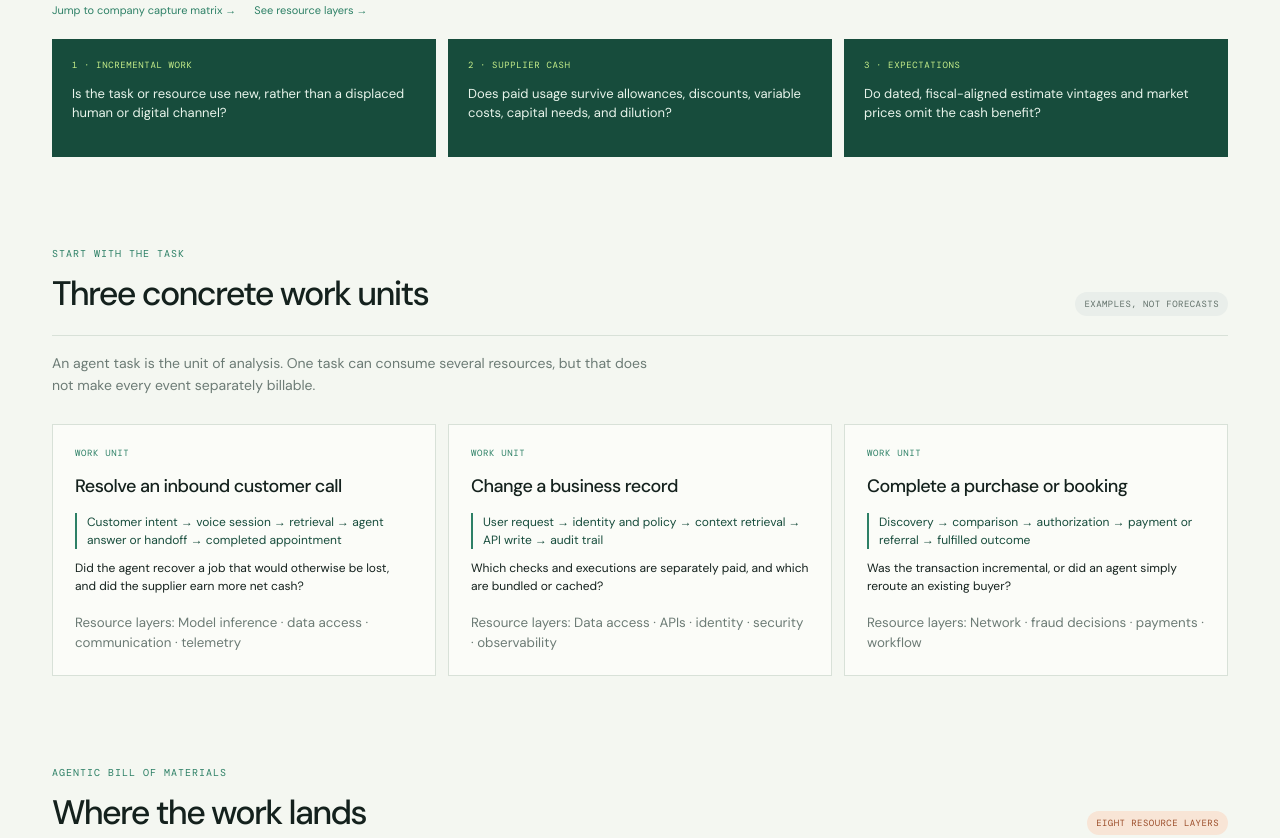
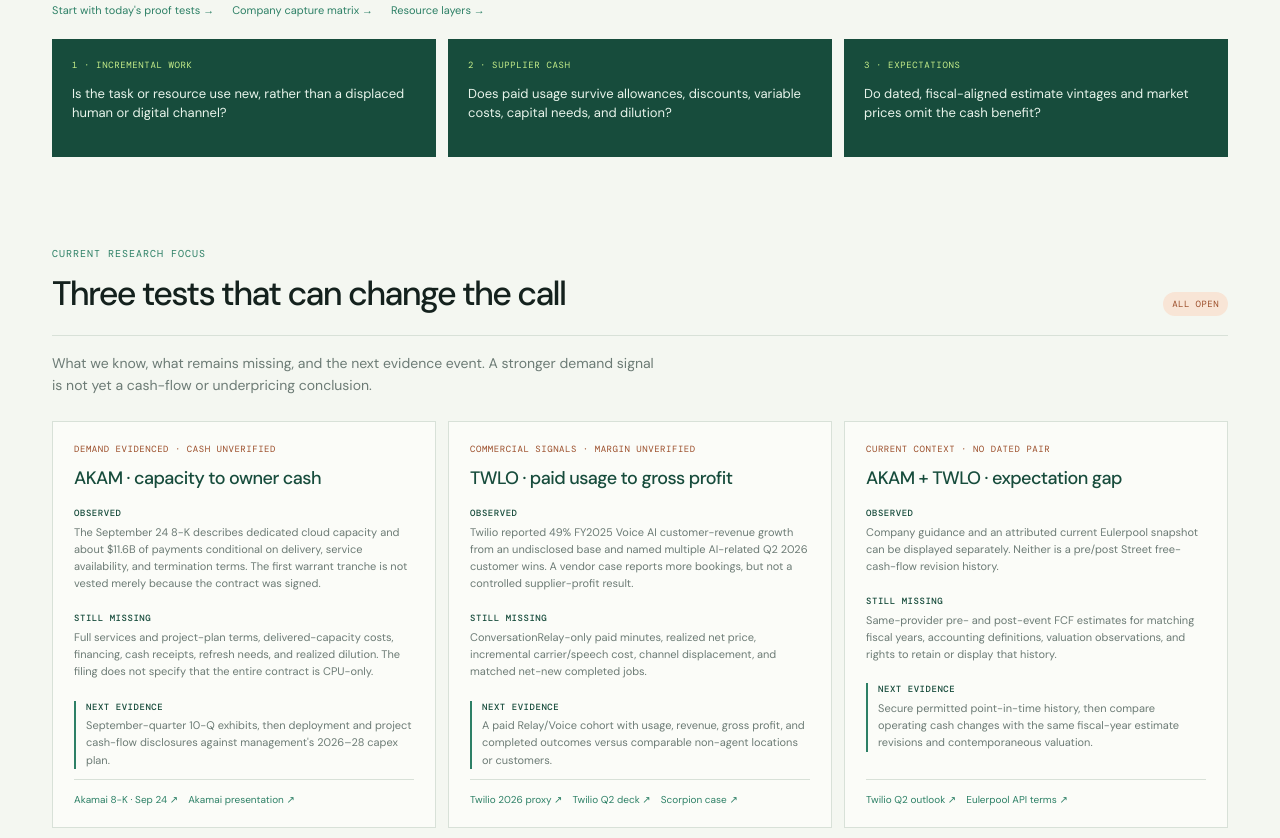
Before and after one commit to gundemkorel/agentic-economy-dashboard, a plain HTML site: page economic-map.html in a window 1280 px wide. Shown: the part 641-1479 px from the top of the page. Drawn offline with nearby package versions, Linux system fonts and the light colour scheme.

Commit message:
Focus agentic proof gates on cash capture and expectations

```diff
--- a/app.js
+++ b/app.js
@@ -240,12 +240,13 @@
   const liveRows = Array.isArray(marketSnapshot?.rows) ? marketSnapshot.rows : [];
   const marketRecord = liveRows.find((record) => record?.ticker === row.ticker && record?.status === "observed");
   const providerName = marketSnapshot?.provider?.name || "Market-data";
-  const streetEstimates = marketRecord ? renderMarketEstimate(marketRecord, marketSnapshot) : escapeHtml(row.streetEstimates);
-  const valuation = marketRecord ? renderMarketValuation(marketRecord, marketSnapshot) : escapeHtml(row.valuation);
+  const noMarketContext = marketSnapshot ? "No usable provider record for this ticker." : "No current provider snapshot for this deployment.";
+  const streetEstimates = marketRecord ? renderMarketEstimate(marketRecord, marketSnapshot) : escapeHtml(noMarketContext);
+  const valuation = marketRecord ? renderMarketValuation(marketRecord, marketSnapshot) : escapeHtml(noMarketContext);
   const estimateYearEnd = marketRecord?.annualEstimate?.fiscalDateEnding;
   const fiscalMismatch = Boolean(marketRecord && row.companyFiscalYearEnd && estimateYearEnd && !String(estimateYearEnd).endsWith(row.companyFiscalYearEnd));
-  const alignmentRead = fiscalMismatch ? "Current snapshot ends " + formatDate(estimateYearEnd) + "; " + (row.companyName || row.ticker) + "'s fiscal year ends " + (row.companyFiscalYearEndLabel || row.companyFiscalYearEnd) + ". Do not compare this estimate with company guidance." : null;
-  const gapRead = !marketRecord ? "No current market context — not decision-ready." : (alignmentRead || "Fiscal period aligns, but this is a current snapshot only. Estimate-revision and valuation history are still required before a gap call.");
+  const alignmentRead = !estimateYearEnd ? "Current provider record has no fiscal-end date. Do not compare it with company guidance." : (fiscalMismatch ? "Current snapshot ends " + formatDate(estimateYearEnd) + "; " + (row.companyName || row.ticker) + "'s fiscal year ends " + (row.companyFiscalYearEndLabel || row.companyFiscalYearEnd) + ". Do not compare this estimate with company guidance." : null);
+  const gapRead = !marketRecord ? "No current market context — not decision-ready." : (alignmentRead || "Fiscal year-end appears aligned, but accounting convention, estimate-revision history, and valuation history are still required before a gap call.");
   const tone = " caution";
   return "<tr><td><strong>" + escapeHtml(row.ticker) + "</strong></td><td>" + escapeHtml(row.agenticEvidence) + "</td><td>" + managementOutlook + "</td><td>" + streetEstimates + "</td><td>" + valuation + "</td><td><span class=\"read" + tone + "\"><i></i>" + escapeHtml(gapRead) + "</span></td></tr>";
 }
@@ -257,7 +258,7 @@
   const isLiveProvider = provider.id === marketSnapshot?.provider?.id && marketRows.length > 0;
   const status = isLiveProvider ? "Active · current snapshot" : provider.status;
   const tone = isLiveProvider ? "positive" : (provider.tone || "neutral");
-  const description = isLiveProvider ? "A current " + (marketSnapshot?.provider?.name || provider.name) + " snapshot is rendered for " + marketRows.length + " core ticker" + (marketRows.length === 1 ? "" : "s") + ". It supplies market context only: fiscal alignment, accounting convention, estimate revisions, and valuation history remain separate requirements for a gap call." : provider.description;
+  const description = isLiveProvider ? "A current " + (marketSnapshot?.provider?.name || provider.name) + " snapshot is rendered for " + marketRows.length + " watchlist ticker" + (marketRows.length === 1 ? "" : "s") + ". It supplies market context only: fiscal alignment, accounting convention, estimate revisions, and valuation history remain separate requirements for a gap call." : provider.description;
   return "<article class=\"provider-card\"><div class=\"provider-card-top\"><h3>" + escapeHtml(provider.name) + "</h3><span class=\"tag " + escapeHtml(tone) + "\">" + escapeHtml(status) + "</span></div><div class=\"provider-capabilities\">" + capabilities + "</div><p>" + escapeHtml(description) + "</p>" + source + "</article>";
 }
 
@@ -523,6 +524,13 @@
   return "<article class=\"economics-gate\"><span>" + escapeHtml(gate.label) + "</span><p>" + escapeHtml(gate.detail) + "</p></article>";
 }
 
+function renderEconomicPriorityTest(item) {
+  const sources = item.sources.map((source) => "<a href=\"" + escapeHtml(source.url) + "\" target=\"_blank\" rel=\"noreferrer\">" + escapeHtml(source.label) + " ↗</a>").join("");
+  return "<article class=\"economics-priority-card\"><span class=\"economics-priority-state\">" + escapeHtml(item.state) + "</span><h3>" + escapeHtml(item.title) + "</h3>" +
+    "<p><strong>Observed</strong>" + escapeHtml(item.observed) + "</p><p><strong>Still missing</strong>" + escapeHtml(item.missing) + "</p>" +
+    "<p class=\"economics-next-evidence\"><strong>Next evidence</strong>" + escapeHtml(item.nextEvidence) + "</p><div class=\"economics-source-row\">" + sources + "</div></article>";
+}
+
 function renderEconomicWorkUnit(unit) {
   return "<article class=\"economics-work-card\"><span>Work unit</span><h3>" + escapeHtml(unit.title) + "</h3><p class=\"economics-path\">" + escapeHtml(unit.path) + "</p><p>" + escapeHtml(unit.question) + "</p><small>Resource layers: " + escapeHtml(unit.layers) + "</small></article>";
 }
@@ -559,6 +567,7 @@
   $("#economics-status").textContent = data.status;
   $("#economics-as-of").textContent = "Reviewed " + formatDate(data.asOfDate) + ".";
   $("#economics-gates").innerHTML = data.gates.map(renderEconomicGate).join("");
+  $("#economics-priority-tests").innerHTML = data.priorityTests.map(renderEconomicPriorityTest).join("");
   $("#economics-work-units").innerHTML = data.workUnits.map(renderEconomicWorkUnit).join("");
   $("#economics-layers-body").innerHTML = data.layers.map(renderEconomicLayer).join("");
   $("#economics-capture-body").innerHTML = data.companies.map(renderEconomicCompanyRow).join("");
@@ -586,6 +595,9 @@
       attribution.textContent = marketSnapshot.provider.attributionText + " ↗";
       attribution.hidden = false;
     }
+  } else {
+    $("#market-data-status").textContent = "No current market snapshot for this deployment";
+    $("#market-data-notice").textContent = "Company-issued guidance is shown below. The provider returned no usable current records or its protected feed was unavailable; no consensus or valuation comparison is possible.";
   }
   $("#expectations-body").innerHTML = data.rows.map((row) => renderExpectationRow(row, marketSnapshot)).join("");
   const providerGrid = $("#provider-grid");
--- a/data/manual/agentic-economics-map.json
+++ b/data/manual/agentic-economics-map.json
@@ -6,6 +6,45 @@
     { "label": "1 · Incremental work", "detail": "Is the task or resource use new, rather than a displaced human or digital channel?" },
     { "label": "2 · Supplier cash", "detail": "Does paid usage survive allowances, discounts, variable costs, capital needs, and dilution?" },
     { "label": "3 · Expectations", "detail": "Do dated, fiscal-aligned estimate vintages and market prices omit the cash benefit?" }
+  ],
+  "priorityTests": [
+    {
+      "id": "akam-cash",
+      "title": "AKAM · capacity to owner cash",
+      "state": "Demand evidenced · cash unverified",
+      "observed": "The September 24 8-K describes dedicated cloud capacity and about $11.6B of payments conditional on delivery, service availability, and termination terms. The first warrant tranche is not vested merely because the contract was signed.",
+      "missing": "Full services and project-plan terms, delivered-capacity costs, financing, cash receipts, refresh needs, and realized dilution. The filing does not specify that the entire contract is CPU-only.",
+      "nextEvidence": "September-quarter 10-Q exhibits, then deployment and project cash-flow disclosures against management's 2026–28 capex plan.",
+      "sources": [
+        { "label": "Akamai 8-K · Sep 24", "url": "https://www.sec.gov/Archives/edgar/data/1086222/000119312526401048/d288154d8k.htm" },
+        { "label": "Akamai presentation", "url": "https://www.ir.akamai.com/static-files/59654fd2-bd7c-4090-9ded-737b72ab2bb7" }
+      ]
+    },
+    {
+      "id": "twlo-cohort",
+      "title": "TWLO · paid usage to gross profit",
+      "state": "Commercial signals · margin unverified",
+      "observed": "Twilio reported 49% FY2025 Voice AI customer-revenue growth from an undisclosed base and named multiple AI-related Q2 2026 customer wins. A vendor case reports more bookings, but not a controlled supplier-profit result.",
+      "missing": "ConversationRelay-only paid minutes, realized net price, incremental carrier/speech cost, channel displacement, and matched net-new completed jobs.",
+      "nextEvidence": "A paid Relay/Voice cohort with usage, revenue, gross profit, and completed outcomes versus comparable non-agent locations or customers.",
+      "sources": [
+        { "label": "Twilio 2026 proxy", "url": "https://investors.twilio.com/static-files/da2d1a42-a366-4cd4-be89-c107b3655b44" },
+        { "label": "Twilio Q2 deck", "url": "https://investors.twilio.com/static-files/7f468de7-8d16-4581-9a85-38e5b317f3ab" },
+        { "label": "Scorpion case", "url": "https://customers.twilio.com/en-us/scorpion-conversation-relay" }
+      ]
+    },
+    {
+      "id": "expectations-history",
+      "title": "AKAM + TWLO · expectation gap",
+      "state": "Current context · no dated pair",
+      "observed": "Company guidance and an attributed current Eulerpool snapshot can be displayed separately. Neither is a pre/post Street free-cash-flow revision history.",
+      "missing": "Same-provider pre- and post-event FCF estimates for matching fiscal years, accounting definitions, valuation observations, and rights to retain or display that history.",
+      "nextEvidence": "Secure permitted point-in-time history, then compare operating cash changes with the same fiscal-year estimate revisions and contemporaneous valuation.",
+      "sources": [
+        { "label": "Twilio Q2 outlook", "url": "https://investors.twilio.com/news-releases/news-release-details/twilio-announces-second-quarter-2026-results" },
+        { "label": "Eulerpool API terms", "url": "https://eulerpool.com/financial-data-api/pricing" }
+      ]
+    }
   ],
   "workUnits": [
     {
@@ -94,11 +133,11 @@
       "workUnit": "CPU-heavy model or tool workload",
       "resource": "Dedicated cloud capacity",
       "paidUnit": "Service payments after contracted capacity is delivered and available",
-      "observed": "$11.6B conditional, seven-year Anthropic commitment; management plans about $5.5B of related capex. Contract value is not recognized revenue.",
+      "observed": "$11.6B of conditional Anthropic payments for dedicated cloud capacity over seven-year project plans; management plans about $5.5B of related capex. The 8-K does not define this as CPU-only, and contract value is not recognized revenue.",
       "materiality": { "type": "project", "currency": "USD", "contractMillions": 11600, "capexMillions": 5500, "note": "Nominal capital recovery only; excludes discounting, replacement, financing, taxes, and warrant effects." },
-      "cashUnknown": "Power and colocation pass-through, service cost, funding, refresh or residual value, and diluted shares.",
+      "cashUnknown": "Full MSA terms, power and colocation economics, service cost, funding, refresh or residual value, and warrant-adjusted diluted shares. The first warrant tranche depends on a Project Plan 3 payment.",
       "breaker": "Delivered capacity earns too little lifecycle owner cash after the build and warrant effects.",
-      "nextTest": "Read the full MSA and subsequent filings; reconcile payments, capex, cash returns, and pre/post-announcement fiscal-aligned estimates.",
+      "nextTest": "Read the full MSA and project plans when filed with the September-quarter 10-Q; reconcile payments, capex, cash returns, and pre/post-announcement fiscal-aligned estimates.",
       "expectations": "No matched dated FCF-estimate revision panel; the announcement and price reaction alone do not prove mispricing.",
       "sources": [
         { "label": "Akamai announcement · Sep 24", "url": "https://www.akamai.com/newsroom/press-release/akamai-announces-11-6-billion-multi-year-agreement-with-anthropic-to-support-growing-demand" },
@@ -114,7 +153,7 @@
       "workUnit": "Resolve an inbound customer call",
       "resource": "ConversationRelay and Voice minutes",
       "paidUnit": "Relay list price of $0.07 per minute, with Voice billed separately",
-      "observed": "A vendor-hosted Scorpion case reports 6,500 otherwise-missed appointments; it is not a controlled estimate of Twilio's incremental profit.",
+      "observed": "Twilio reports 49% FY2025 Voice AI customer-revenue growth from an undisclosed base and named Q2 2026 AI-related wins. A vendor-hosted Scorpion case reports 6,500 otherwise-missed appointments; none isolates incremental ConversationRelay gross profit.",
       "materiality": { "type": "unit", "currency": "USD", "basis": "FY2025 company-reported FCF", "baselineMillions": 945.4, "targetPercent": 5, "pricePerUnit": 0.07, "assumedCashConversion": 0.5, "unit": "extra paid Relay minutes per year", "note": "List price and 50% incremental cash conversion are illustrative; realized yield and margin are undisclosed." },
       "cashUnknown": "Incremental paid Relay minutes, net price, carrier and speech costs, and channel displacement.",
       "breaker": "Agents complete more jobs but shorten calls, reroute customers to APIs, or replace existing paid channels.",
@@ -123,7 +162,9 @@
       "sources": [
         { "label": "Relay pricing", "url": "https://www.twilio.com/en-us/products/conversational-ai/pricing" },
         { "label": "Scorpion case", "url": "https://customers.twilio.com/en-us/scorpion-conversation-relay" },
-        { "label": "FY2025 results", "url": "https://investors.twilio.com/news-releases/news-release-details/twilio-announces-fourth-quarter-and-full-year-2025-results" }
+        { "label": "FY2025 results", "url": "https://investors.twilio.com/news-releases/news-release-details/twilio-announces-fourth-quarter-and-full-year-2025-results" },
+        { "label": "Twilio 2026 proxy", "url": "https://investors.twilio.com/static-files/da2d1a42-a366-4cd4-be89-c107b3655b44" },
+        { "label": "Twilio Q2 deck", "url": "https://investors.twilio.com/static-files/7f468de7-8d16-4581-9a85-38e5b317f3ab" }
       ]
     },
     {
--- a/data/manual/akam-q3-scorecard.json
+++ b/data/manual/akam-q3-scorecard.json
@@ -100,7 +100,7 @@
       "number": "06",
       "title": "Interrogate concentration, warrant, and fulfillment risk",
       "question": "Did the large CIS contracts create dependency, timing risk, capacity constraints, financing strain, or warrant economics that weaken the quality of the reported growth?",
-      "baseline": "The current Anthropic commitment is associated with about 2% of common stock on an as-converted basis, with potential vesting up to about 5% if the relationship expands. Akamai also identifies fulfillment, procurement, and projected-capex risk in its filings.",
+      "baseline": "The first 40% of the warrant shares vests only after the first Project Plan 3 payment, subject to conditions; three further 20% tranches require successive additional $3B commitments. Up to 7.74M common-equivalent shares could ultimately be issued. The full MSA and supplier agreements are expected in the September-quarter 10-Q. Akamai also identifies fulfillment, procurement, and projected-capex risk.",
       "upgrade": "Management explains deployment timing, diversification, capacity readiness, funding, and warrant accounting without revealing an adverse concentration or fulfillment dependency.",
       "notEnough": "A larger commitment headline with no information about timing, service obligations, concentration, warrant treatment, or cash needs.",
       "downgrade": "Customer delay, cancellation, concentration, hardware constraint, warrant impact, or contract economics indicate the commitment is less valuable or more capital-intensive than implied.",
--- a/economic-map.css
+++ b/economic-map.css
@@ -8,6 +8,15 @@
 .economics-gate { background: var(--green); color: #e8f4eb; padding: 20px; min-height: 118px; }
 .economics-gate span, .economics-work-card > span, .economics-detail-label { color: var(--lime); display: block; font-family: "DM Mono", ui-monospace, monospace; font-size: 9px; letter-spacing: .07em; text-transform: uppercase; }
 .economics-gate p { font-size: 13px; line-height: 1.5; margin: 13px 0 0; }
+.economics-priority-section { scroll-margin-top: 20px; }
+.economics-priority-grid { display: grid; grid-template-columns: repeat(3, minmax(0, 1fr)); gap: 12px; margin-top: 25px; }
+.economics-priority-card { background: var(--card); border: 1px solid var(--line); padding: 21px; display: flex; flex-direction: column; }
+.economics-priority-state { color: #9b4d29; font-family: "DM Mono", ui-monospace, monospace; font-size: 9px; letter-spacing: .06em; text-transform: uppercase; }
+.economics-priority-card h3 { color: var(--green); font-size: 18px; font-weight: 500; letter-spacing: -.03em; margin: 11px 0 7px; }
+.economics-priority-card p { color: var(--muted); font-size: 11px; line-height: 1.55; margin: 10px 0; }
+.economics-priority-card p strong { color: var(--green); display: block; font-family: "DM Mono", ui-monospace, monospace; font-size: 9px; font-weight: 500; letter-spacing: .06em; margin-bottom: 3px; text-transform: uppercase; }
+.economics-priority-card .economics-next-evidence { border-left: 2px solid var(--green-2); padding-left: 10px; }
+.economics-priority-card .economics-source-row { border-top: 1px solid var(--line); display: flex; flex-wrap: wrap; gap: 10px; margin-top: auto; padding-top: 13px; }
 .economics-work-grid { display: grid; grid-template-columns: repeat(3, minmax(0, 1fr)); gap: 12px; margin-top: 28px; }
 .economics-work-card { background: var(--card); border: 1px solid var(--line); padding: 22px; }
 .economics-work-card > span { color: var(--green-2); }
@@ -48,7 +57,7 @@
 .economics-method-link a { color: var(--green-2); font-size: 12px; text-decoration: none; }
 .economics-method-link a:hover { text-decoration: underline; }
 @media (max-width: 900px) {
-  .economics-gates, .economics-work-grid { grid-template-columns: 1fr; }
+  .economics-gates, .economics-work-grid, .economics-priority-grid { grid-template-columns: 1fr; }
   .economics-gate { min-height: auto; }
 }
 @media (max-width: 650px) {
--- a/economic-map.html
+++ b/economic-map.html
@@ -10,7 +10,7 @@
     <link href="https://fonts.googleapis.com/css2?family=DM+Mono:wght@400;500&family=DM+Sans:wght@400;500;600;700&display=swap" rel="stylesheet" />
     <link rel="stylesheet" href="styles.css?rev=economic-map-20260925" />
     <link rel="stylesheet" href="decision-gates.css" />
-    <link rel="stylesheet" href="economic-map.css?rev=economic-map-20260925" />
+    <link rel="stylesheet" href="economic-map.css?rev=proof-gates-20260925" />
   </head>
   <body data-page="economic-map">
     <div class="shell">
@@ -26,9 +26,15 @@
         </section>
 
         <section class="notice economics-notice"><strong id="economics-status">Loading research state…</strong><span>Research leads are not stock recommendations. No company below has a demonstrated expectation gap. <span id="economics-as-of"></span></span></section>
-        <p class="economics-quick-links"><a href="#capture-matrix">Jump to company capture matrix →</a><a href="#resource-layers">See resource layers →</a></p>
+        <p class="economics-quick-links"><a href="#priority-tests">Start with today's proof tests →</a><a href="#capture-matrix">Company capture matrix →</a><a href="#resource-layers">Resource layers →</a></p>
 
         <section class="economics-gates" id="economics-gates" aria-label="Three evidence gates" aria-live="polite"><div class="loading-state">Loading evidence gates…</div></section>
+
+        <section class="section-block economics-priority-section" id="priority-tests">
+          <div class="section-heading"><div><p class="section-number">Current research focus</p><h2>Three tests that can change the call</h2></div><span class="tag warning">All open</span></div>
+          <p class="section-lede">What we know, what remains missing, and the next evidence event. A stronger demand signal is not yet a cash-flow or underpricing conclusion.</p>
+          <div class="economics-priority-grid" id="economics-priority-tests" aria-live="polite"><div class="loading-state">Loading priority tests…</div></div>
+        </section>
 
         <section class="section-block economics-work-section">
           <div class="section-heading"><div><p class="section-number">Start with the task</p><h2>Three concrete work units</h2></div><span class="tag neutral">Examples, not forecasts</span></div>
```
Also changed, not shown: data/manual/akam-decision-desk.json (+8 -4 lines), data/manual/expectations-gap.json (+20 -1 lines), scripts/validate-economic-map.mjs (+13 -0 lines), 8 other files.
